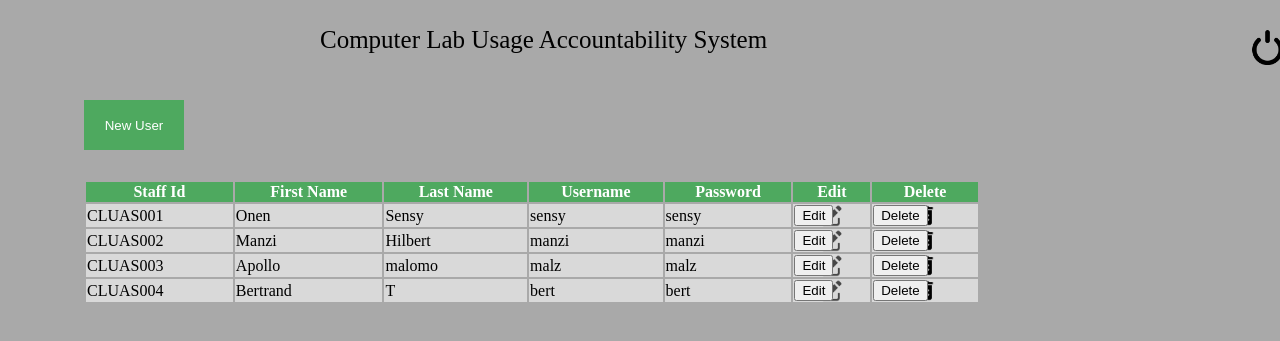
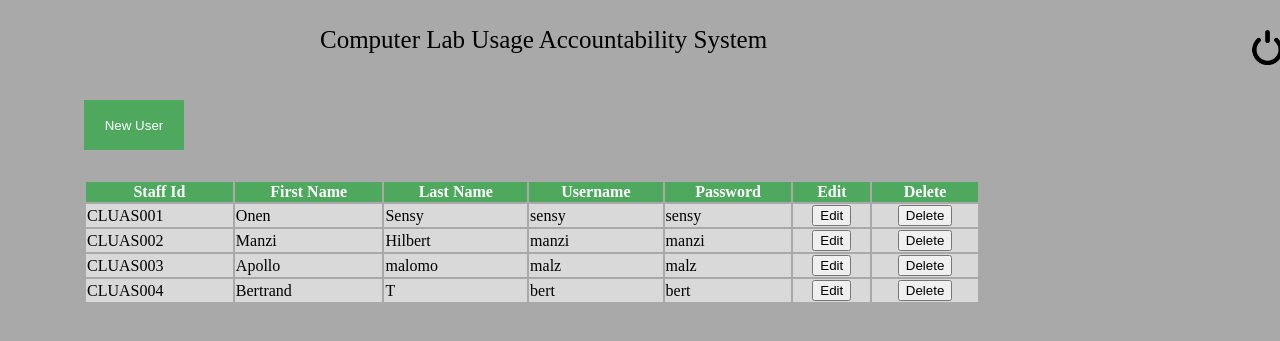
Before and after one commit to imBertrand/cluas, a PHP site: page /adminPage.php in a window 1280 px wide. Shown: the top 341 px of the page. Run offline with PHP 8.4, Linux system fonts and the light colour scheme; a user stored in the database is signed in; data comes from the database, SQL or seed files in the repository.

Commit message:
Bug Fixes

```diff
--- a/admin.css
+++ b/admin.css
@@ -1,4 +1,4 @@
-#edit1{
+/* #edit1{
 
 background-image: url('edit.png');
 background-repeat: no-repeat;
@@ -15,7 +15,7 @@ background-repeat: no-repeat;
 
 background-position: center center;
 background-size:25px;
-}
+} */
 
 img{
 position: absolute;
--- a/adminPage.php
+++ b/adminPage.php
@@ -20,7 +20,7 @@ $result->execute();
 
 <body>
     <h3>Computer Lab Usage Accountability System</h3>
-    <a href="logout.php"><img src="/logout.png"></a>
+    <a href="logout.php"><img src="logout.png"></a>
     <a href="newStaff.php"><button>New User</button></a>
     <table class="staffTable">
         <thead>
@@ -54,10 +54,10 @@ $result->execute();
                     <td>
                         <?php echo $list['password']; ?>
                     </td>
-                    <td id="edit1">
+                    <td style="text-align: center; vertical-align: middle;">
                         <input type="submit" name="edit" name="edit" value="Edit">
                     </td>
-                    <td id="delete1">
+                    <td style="text-align: center; vertical-align: middle;">
                         <input type="submit" name="delete" value="Delete">
                     </td>
                 </form>
--- a/editStaff.php
+++ b/editStaff.php
@@ -50,7 +50,7 @@ while ($list=$result->fetch(PDO::FETCH_ASSOC)) {  ?>
 
 <body>
     <h3 class="heading">Computer Lab Usage Accountability System</h3>
-    <img src="/logout.png">
+    <img src="logout.png">
     <form class="staffForm" action="func.php" method="post">
         <?php  result();?>
     </form>
--- a/index.php
+++ b/index.php
@@ -14,7 +14,7 @@ include 'session.php';
 
 <body>
     <h3 class="heading">Computer Lab Usage Accountability System</h3>
-    <a href="logout.php"><img src="/logout.png"></a>
+    <a href="logout.php"><img src="logout.png"></a>
     <h2 class="input">Search Client Data By Purpose</h2>
     <form action="searchResults.php" method="post">
         <input class="inputBox" name="search" placeholder="Enter purpose of use">
--- a/newStaff.php
+++ b/newStaff.php
@@ -14,7 +14,7 @@ include 'session.php';
 
 <body>
     <h3 class="heading">Computer Lab Usage Accountability System</h3>
-    <img src="/logout.png">
+    <img src="logout.png">
     <form class="staffForm" action="func.php" method="post">
         <h3 id="newStaff">Enter New Staff Information</h3>
         <label>Staff Id</label>
--- a/searchResults.php
+++ b/searchResults.php
@@ -20,7 +20,7 @@ $result->execute([$_POST['search']]);
 
 <body>
     <h3>Computer Lab Usage Accountability System</h3>
-    <a href="logout.php"><img src="/logout.png"></a>
+    <a href="logout.php"><img src="logout.png"></a>
     <h2>Search Results</h2>
     <table class="staffTable">
         <thead>
```
